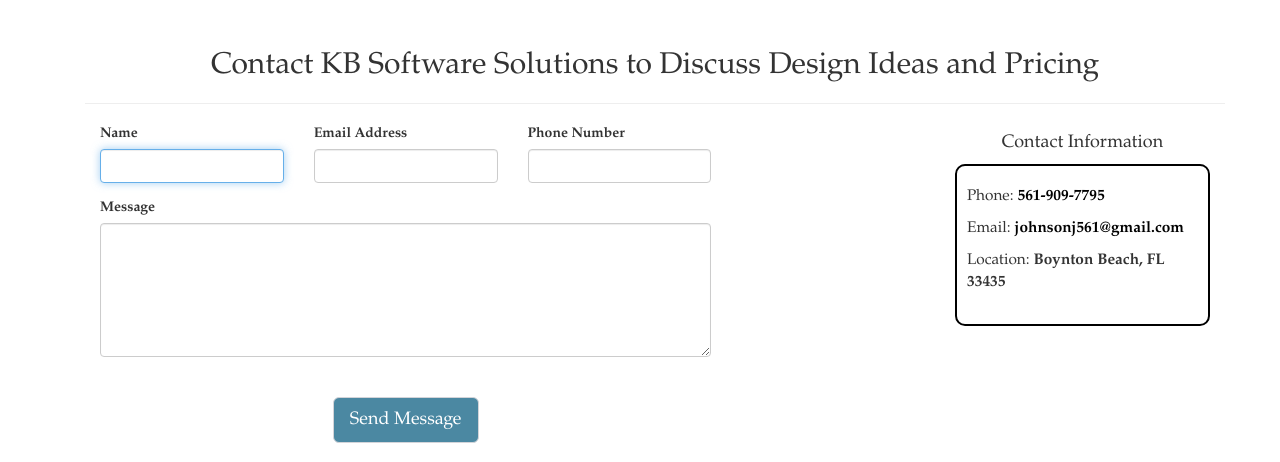
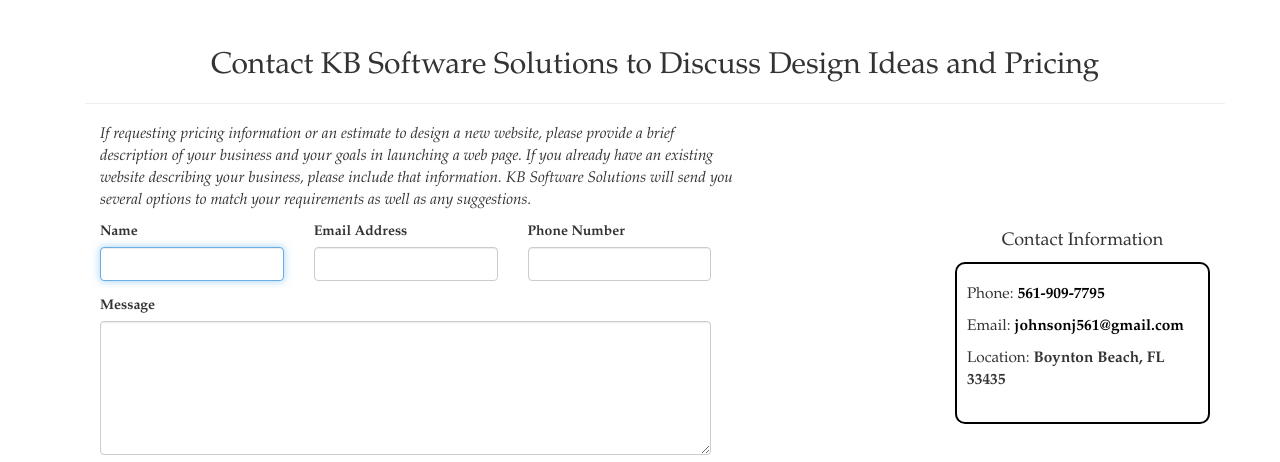
Before and after one commit to johnsonj561/KB-Software-Solutions, a PHP site: page /view/contact.php in a window 1280 px wide. Shown: the part 90-552 px from the top of the page. Run offline with PHP 8.4, Linux system fonts and the light colour scheme.

Commit message:
Contact Updated

```diff
--- a/view/contact.php
+++ b/view/contact.php
@@ -24,7 +24,14 @@
               <div class="col-lg-12">
                 <br>
                 <h2 class="intro-text text-center">Contact KB Software Solutions to Discuss Design Ideas and Pricing</h2>
-                <hr>
+                <hr class="paragraph-divier">
+                <div class="col-lg-7">
+                  <p><em>If requesting pricing information or an estimate to design a new website, please
+                    provide a brief description of your business and your goals in launching a web page. If you already have
+                    an existing website describing your business, please include that information. KB Software Solutions
+                    will send you several options to match your requirements as well as any suggestions.</em></p>
+                </div>
+                <div class="col-lg-5"></div>
                 <div class="col-lg-9">
                   <form role="form" action="../landing/message-landing.php" method = "post"
                         onsubmit = "return onContactSubmit()">
```
